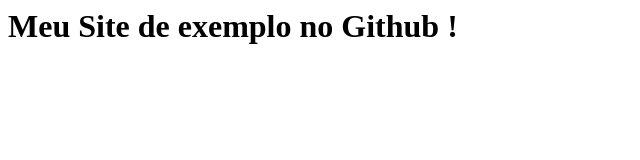
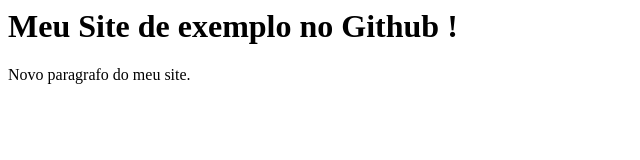
Before and after one commit to pedromnunes/Ola-Mundo, a plain HTML site: page site-exemplo/index.html in a window 1280 px wide. Shown: the whole page, without its empty margins (0-640 px from the left). Drawn offline with Linux system fonts and the light colour scheme.

Commit message:
adicionei um pagafrafo

```diff
--- a/site-exemplo/index.html
+++ b/site-exemplo/index.html
@@ -4,5 +4,7 @@
 
 <h1> Meu Site de exemplo no Github !</h1>
 
+<p> Novo paragrafo do meu site. </p>
+
 </body>
 </html>
```
